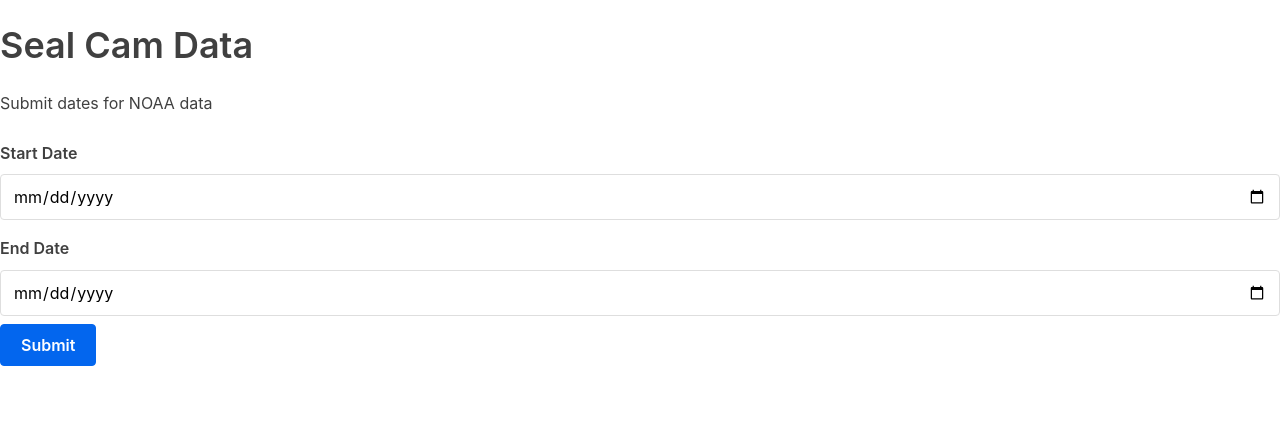
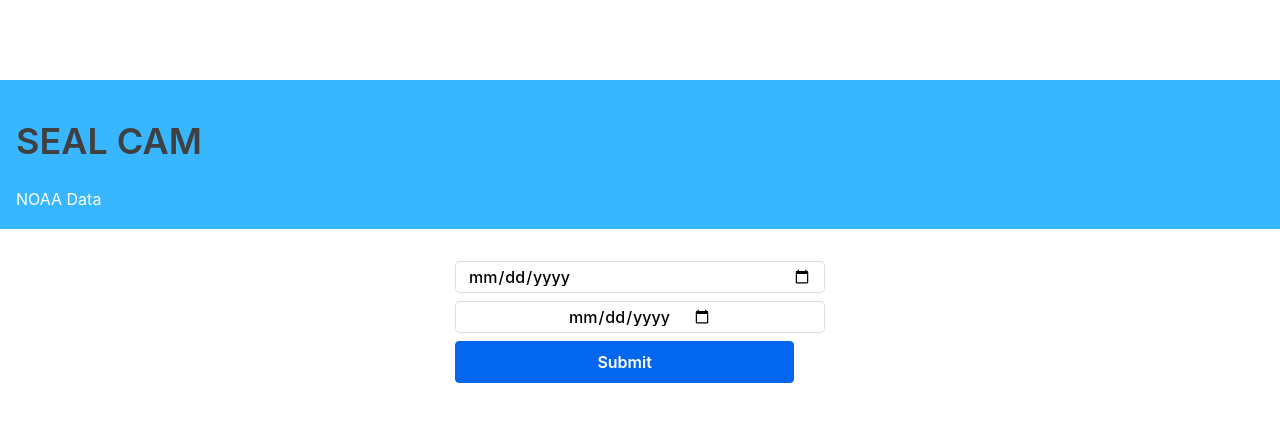
Before and after one commit to hmreese/SealCam, a React (Create React App) app in the folder Frontend/: page / in a window 1280 px wide. Shown: the top 422 px of the page. Built offline with nearby package versions, Linux system fonts and the light colour scheme.

Commit message:
post working!

```diff
--- /dev/null
+++ b/Frontend/src/MyApp.css
@@ -0,0 +1,32 @@
+.MyApp {
+    display: flex;
+    flex-direction: column;
+    justify-content: center;
+    align-items: center;
+    margin-top: 5rem;
+  }
+  input {
+    display: block;
+    width: 20rem;
+    height: 2rem;
+    padding: 0.5rem;
+    font-size: 1.1em;
+    font-weight: 500;
+    margin-bottom: 2rem;
+  }
+  button {
+    border: none;
+    padding: 1rem;
+    width: 21.2rem;
+    font-size: 1.2em;
+    border-radius: 0.2rem;
+    cursor: pointer;
+  }
+  button:hover {
+    background-color: #c5c5c5;
+  }
+  .message {
+    font-size: 1.2em;
+    text-align: center;
+    color: #36a936;
+  }
--- a/Frontend/src/MyApp.js
+++ b/Frontend/src/MyApp.js
@@ -1,21 +1,85 @@
-import React from 'react'
+import React, {useState} from 'react';
+import "./MyApp.css";
+import Title from "./Title"
+
+//import axios from 'axios';
+
 //import TextField from '@mui/material/TextField';
 
 //  backend url = https://sealcamdata.herokuapp.com/
 
 function MyApp() {
+    const [start, setStart] = useState("");
+    const [end, setEnd] = useState("");
+    const [message, setMessage] = useState("");
 
-   return (
-	<div>
-        <h1>Seal Cam Data</h1>
-	<p> Submit dates for NOAA data </p>
-	<label> Start Date </label>
-        <input type="date" id="start"/>
-	<label> End Date </label>
-        <input type="date" id="end"/>
-        <input type="submit" value="Submit"/>
-	</div>
-    );
-}
+
+    let handleSubmit = async (e) => {
+        e.preventDefault();
+        try {
+          const res = await fetch("https://sealcamdata.herokuapp.com/", {
+            method: "POST",
+            headers: { 'Content-Type': 'application/json' },
+            body: JSON.stringify({
+                start: start,
+                end: end
+            })
+          });
+          const resJson = await res.json();
+          if (res.status === 200) {
+            setStart("");
+            setEnd("");
+            setMessage("Success!");
+          } else {
+            setMessage("Uh oh");
+          }
+        } catch (err) {
+          console.log(err);
+        }
+      };
+
+      return (
+        <div className="MyApp">
+            <div className="Title">
+                <h1>SEAL CAM</h1>
+                <div className="Title-Subtitle">NOAA Data</div>
+            </div>
+            <form onSubmit={handleSubmit}>
+                <input
+                type="date"
+                value={start}
+                placeholder="Start"
+                onChange={(e) => setStart(e.target.value)}
+                style={{width: "370px"}}
+                />
+                <input
+                type="date"
+                value={end}
+                placeholder="End"
+                onChange={(e) => setEnd(e.target.value)}
+                style={{width: "370px", display: "flex",
+                justifyContent: "center",
+                alignItems: "center"}}
+                />
+
+                <button type="submit">Submit</button>
+
+                <div className="message">{message ? <p>{message}</p> : null}</div>
+            </form>
+        </div>
+      );
+
+    // return (
+    //     <div>
+    //         <h1>Seal Cam Data</h1>
+    //     <p> Submit dates for NOAA data </p>
+    //     <label> Start Date </label>
+    //         <input type="date" id="start"/>
+    //     <label> End Date </label>
+    //         <input type="date" id="end"/>
+    //         <input type="submit" value="Submit"/>
+    //     </div>
+    //     );
+    }
 
 export default MyApp;
--- /dev/null
+++ b/Frontend/src/Title.css
@@ -0,0 +1,12 @@
+.Title {
+    box-sizing: border-box;
+    width: 100%;
+    display: flex;
+    align-items: baseline;
+    padding: 1em;
+    margin-bottom: 2em;
+    background-color: #38b6ff;
+    color: #fff;
+    flex-direction: column;
+    top: 10px;
+  }
--- /dev/null
+++ b/Frontend/src/Title.js
@@ -0,0 +1,12 @@
+import React from 'react'
+import './Title.css';
+
+function Title() {
+  return (
+    <div classname="Title">
+
+    </div>
+  )
+}
+
+export default Title
```
